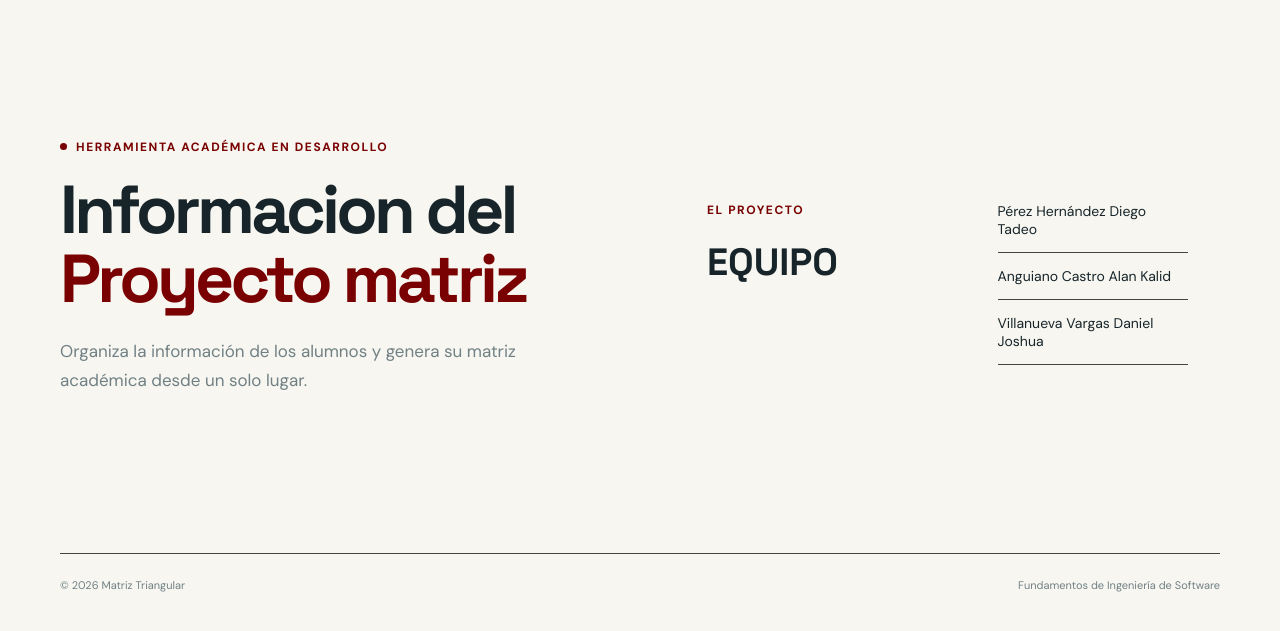
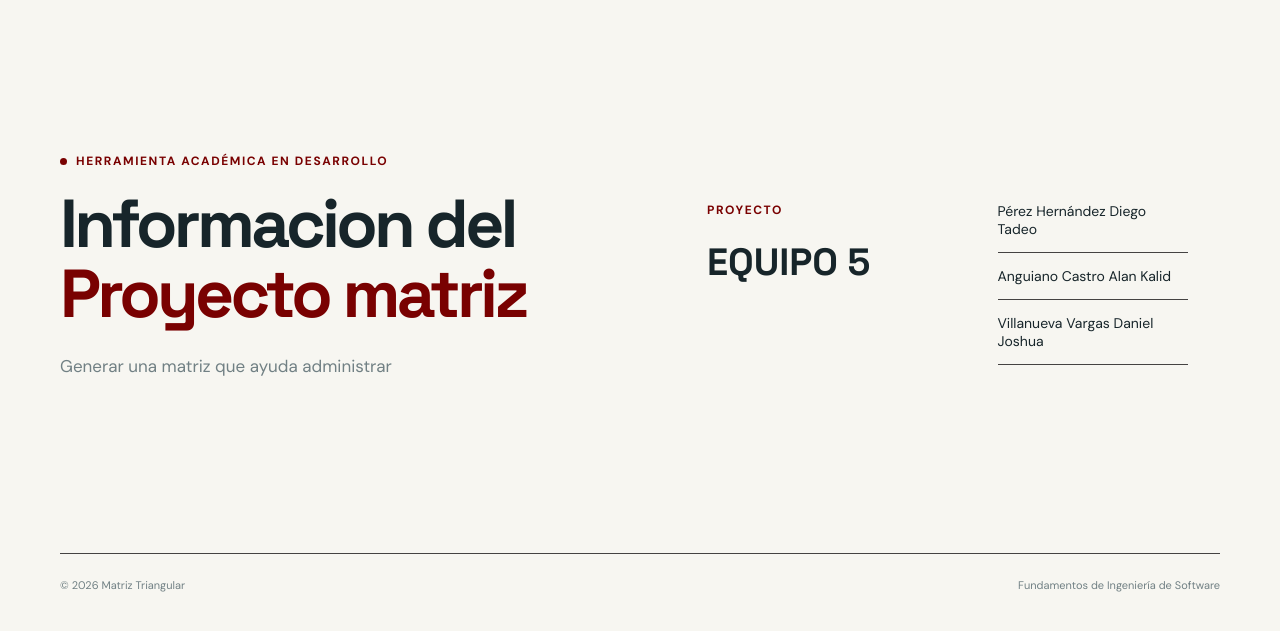
Before and after one commit to DieTad01/Matriz-Alumnos, a plain HTML site: page index.html in a window 1280 px wide. Shown: the part 81-712 px from the top of the page. Drawn offline with Linux system fonts and the light colour scheme.

Commit message:
Actualizacion de texto en web

```diff
--- a/index.html
+++ b/index.html
@@ -41,7 +41,7 @@
                 </h1>
 
                 <p class="hero-text">
-                    Organiza la información de los alumnos y genera su matriz académica desde un solo lugar.
+                    Generar una matriz que ayuda administrar
                 </p>
 
                 <!--
@@ -79,8 +79,8 @@
         <!-- Integrantes del proyecto -->
         <section class="team section-wrap">
             <div>
-                <p class="eyebrow">El proyecto</p>
-                <h2>Equipo</h2>
+                <p class="eyebrow">proyecto</p>
+                <h2>Equipo 5</h2>
             </div>
 
             <div class="team-list">
```
Also changed, not shown: 1 other file.
